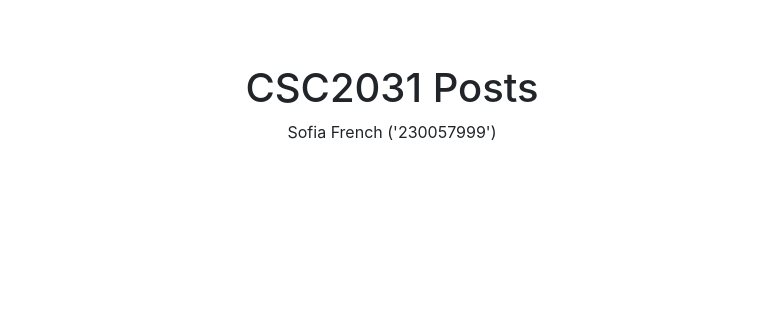
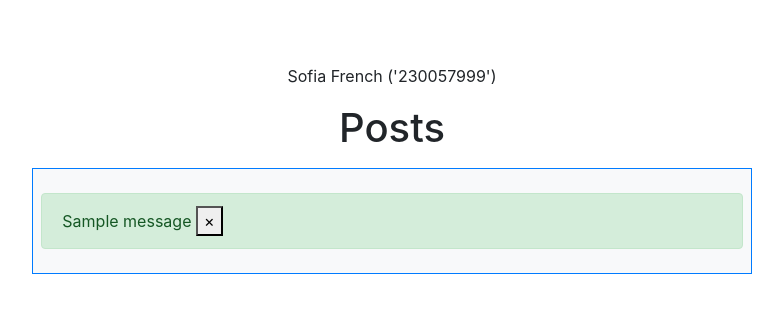
Before and after one commit to k1k12/2031_CW1, a Flask app: page /posts in a window 1280 px wide. Shown: the part 72-385 px from the top of the page, without its empty margins (248-1031 px from the left). Run offline with Flask 3, Linux system fonts and the light colour scheme; tables that the repository leaves empty hold one stand-in row (values such as "Sample post"); one stand-in notice (Sample message) is shown.

Commit message:
Continue pt 5

```diff
--- a/templates/base.html
+++ b/templates/base.html
@@ -6,6 +6,8 @@
     <meta name='viewport' content='width=device-width, initial-scale=1'>
     <title>CSC2031</title>
     <link rel='stylesheet' href='https://cdn.jsdelivr.net/npm/bootstrap@4.6.2/dist/css/bootstrap.min.css'>
+    <!-- Enable delete flash -->
+    <script src="https://cdn.jsdelivr.net/npm/bootstrap@5.2.2/dist/js/bootstrap.bundle.min.js"></script>
 </head>
 <body>
 <style>
--- a/templates/posts/posts.html
+++ b/templates/posts/posts.html
@@ -2,7 +2,50 @@
 
 {% block content %}
 
-        <h1> CSC2031 Posts</h1>
         <p> Sofia French ('230057999')</p>
 
+        <!-- CSS styling and layout -->
+        <div class="container">
+                <h1>Posts</h1>
+                <div class="p-2 row">
+                    <div class="col-2"></div>
+                    <div class="col-8">
+                        <div class="p-2 bg-light border border-primary" style="text-align: left">
+
+                                <!-- Capture flash message -->
+                                <div>
+                                        {% with messages = get_flashed_messages(with_categories=true) %}
+                                            {% for category, message in messages %}
+
+                                            <!-- Render box for flash message + provide a delete button -->
+                                            <div style="text-align: left" class="alert alert-{{ category }} mt-3 alert-dismissible" role="alert">
+                                                {{ message }}
+                                                <button type="button" class="btn-close" data-bs-dismiss="alert" onclick=delete_flash(this)>
+                                                    <span>&times;</span>
+                                                </button>
+                                            </div>
+
+                                            {% endfor %}
+                                        {% endwith %}
+                                    </div>
+
+                                    <!-- Render posts -->
+
+                                    {% for post in posts %}
+                                        <div class="card border border-dark">
+                                                <!-- Each post rendered by; presentation, title, d+t, body -->
+                                                <div class="card-header bg-dark text-white border border-dark">
+                                                        <h4>{{ post.title }}</h4>
+                                                        <small>{{ post.created.strftime('%H:%M:%S %d-%m-%Y') }}</small>
+                                                    </div>
+                                                    <div class="card-body">{{ post.body }}</div>
+                                        </div>
+                                        <br>
+                                     {% endfor %}
+                        </div>
+                    </div>
+                    <div class="col-2"></div>
+                </div>
+            </div>
+
 {% endblock %}
```
Also changed, not shown: templates/posts/create.html (+33 -1 lines).
